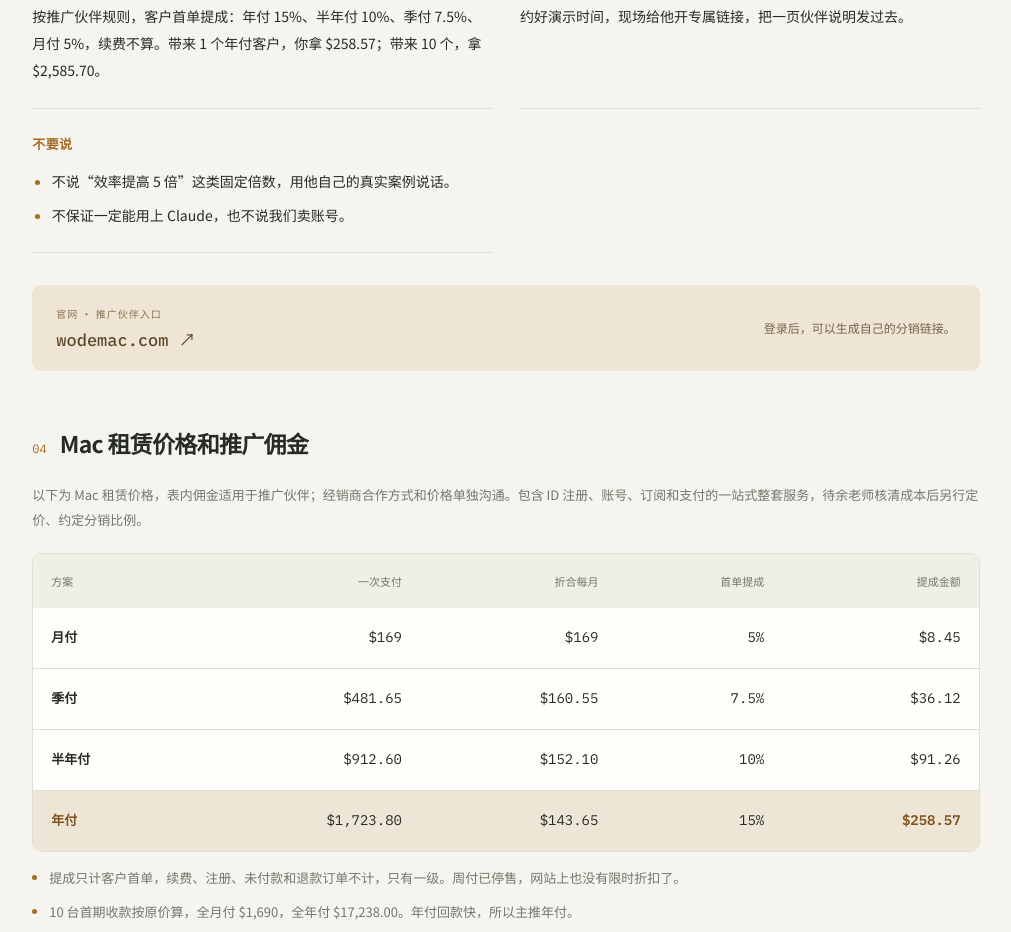
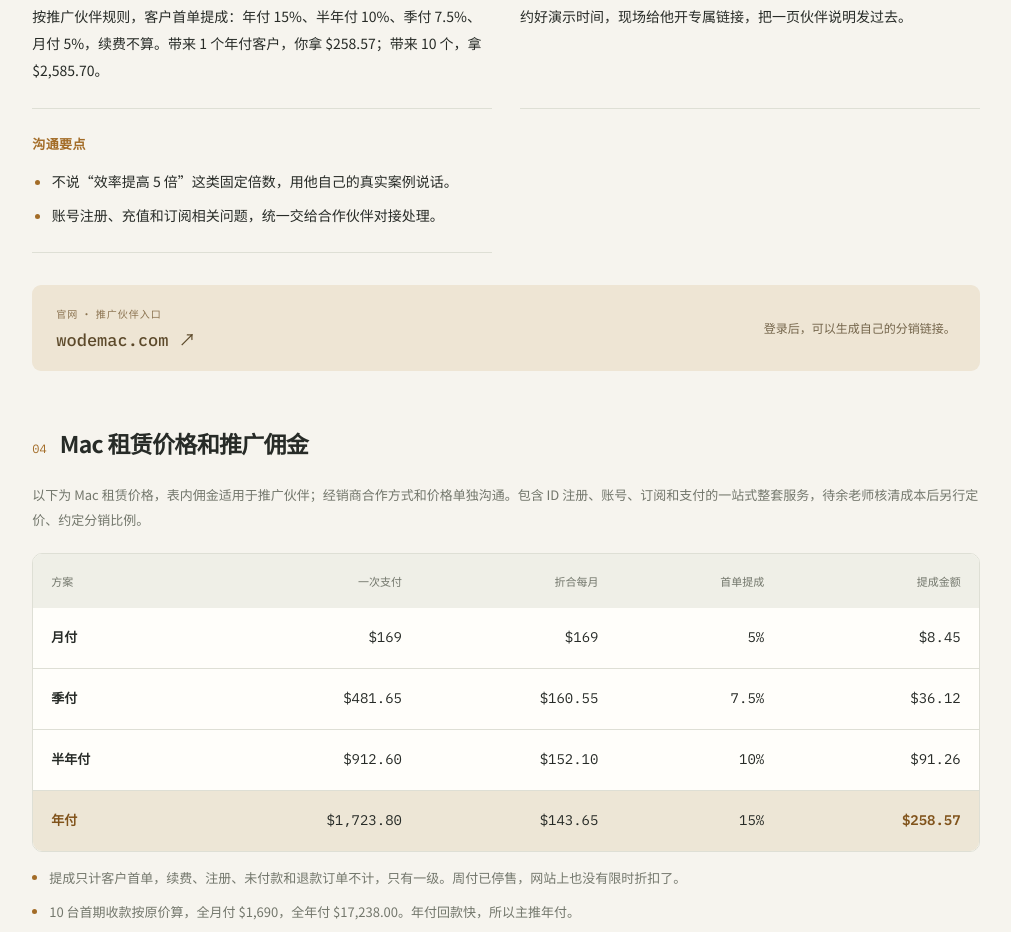
Before and after one commit to Yonge6/wodemac-marketing-plan, a plain HTML site: page index.html in a window 1280 px wide. Shown: the part 2550-3482 px from the top of the page, without its empty margins (244-1255 px from the left). Drawn offline with Linux system fonts and the light colour scheme.

Commit message:
Clarify partner ownership of account and subscription support

```diff
--- a/index.html
+++ b/index.html
@@ -82,7 +82,7 @@
       <div><h3>找什么样的客户</h3><ul><li>每周反复做同一类工作，比如资料、提案、内容、开发</li><li>有出海业务或海外团队，所在地区能正常使用需要的 AI 工具</li><li>愿意为省时间付钱，年付 $1,723.80 不心疼</li><li>先不找：只是好奇、只想免费用、只在浏览器里聊天的人</li></ul></div>
       <div><h3>你能拿到什么</h3><p>按推广伙伴规则，客户首单提成：年付 15%、半年付 10%、季付 7.5%、月付 5%，续费不算。带来 1 个年付客户，你拿 $258.57；带来 10 个，拿 $2,585.70。</p></div>
       <div><h3>最后一步</h3><p>约好演示时间，现场给他开专属链接，把一页伙伴说明发过去。</p></div>
-      <div><h3>不要说</h3><ul><li>不说“效率提高 5 倍”这类固定倍数，用他自己的真实案例说话。</li><li>不保证一定能用上 Claude，也不说我们卖账号。</li></ul></div>
+      <div><h3>沟通要点</h3><ul><li>不说“效率提高 5 倍”这类固定倍数，用他自己的真实案例说话。</li><li>账号注册、充值和订阅相关问题，统一交给合作伙伴对接处理。</li></ul></div>
     </div>
   </section>
 
```
